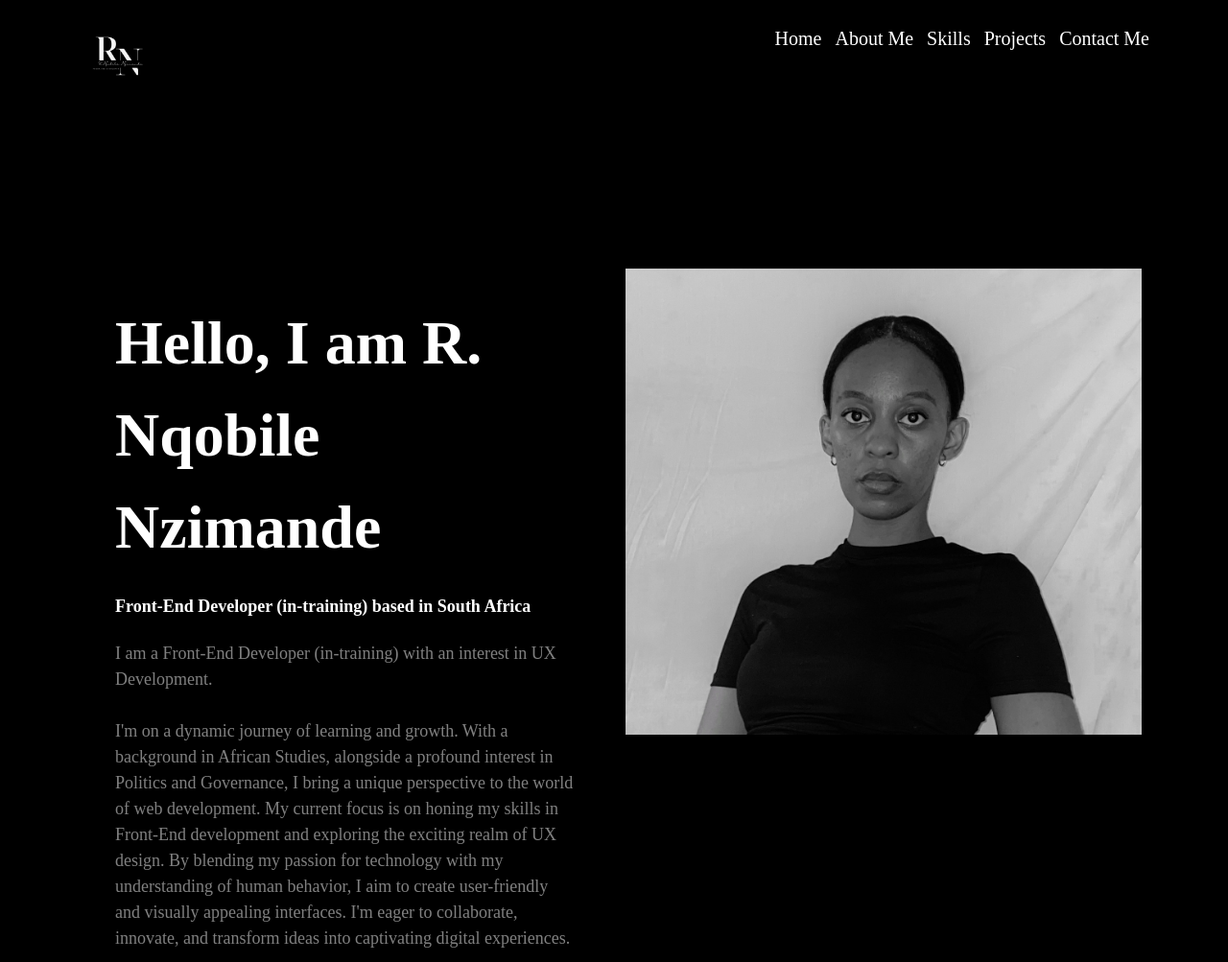
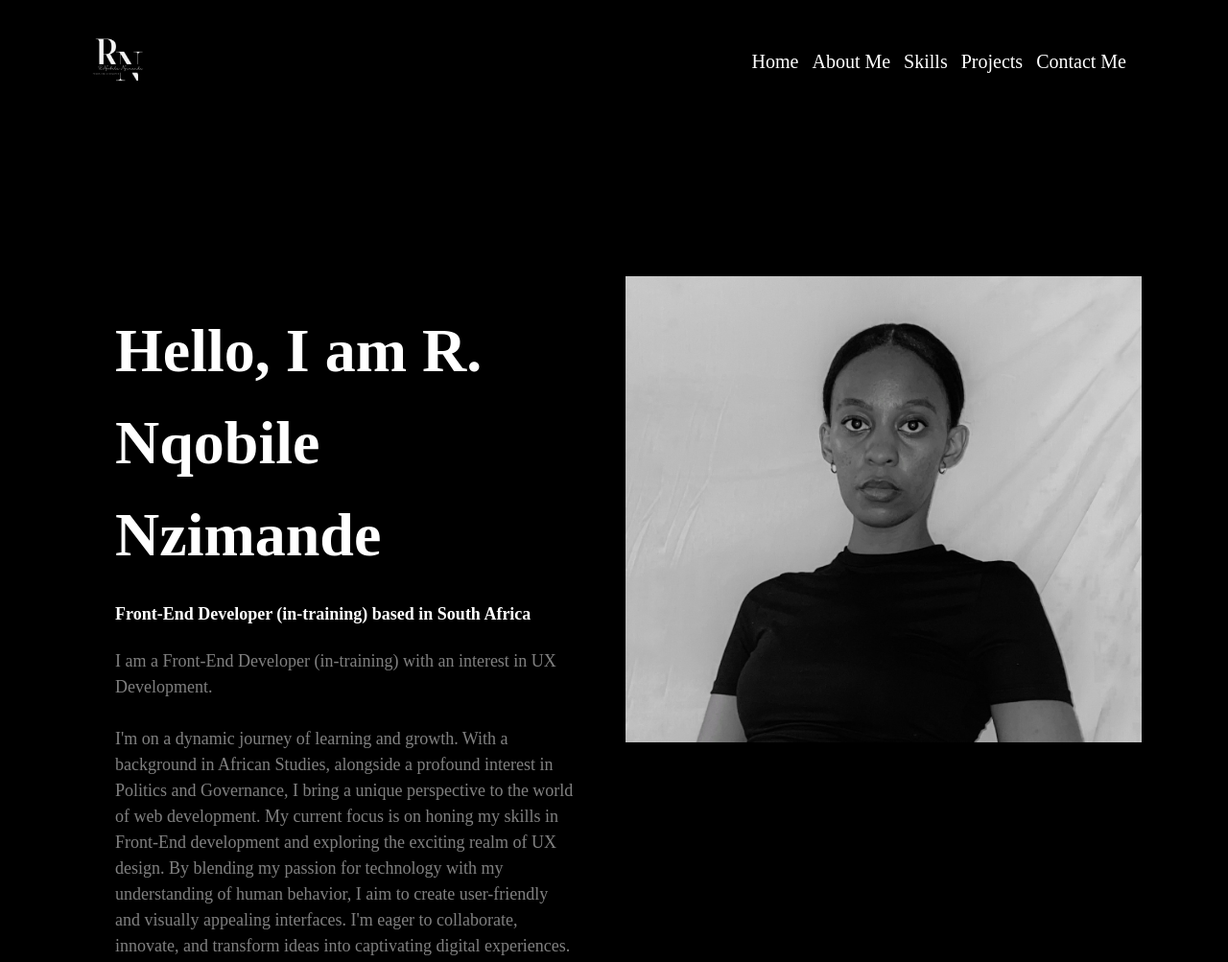
Before and after one commit to NqobileN/NqobileN.github.io, a plain HTML site: page about-me.html in a window 1280 px wide. Shown: the top 1003 px of the page at 96% size. Drawn offline with nearby package versions, Linux system fonts and the light colour scheme; a web font is replaced by a local one.

Commit message:
Update about-me.html

```diff
--- a/about-me.html
+++ b/about-me.html
@@ -36,7 +36,7 @@
       <nav class="d-flex justify-content-between">
         <img src="/images/front-end-logo.jpg" class="logo" alt="Logo Image" />
 
-        <ul>
+        <ul class="p-4">
           <li><a href="/index.html" class="nav-link">Home</a></li>
           <li><a href="/about-me.html" class="nav-link">About Me</a></li>
           <li><a href="/tech-stack.html" class="nav-link">Skills</a></li>
```
